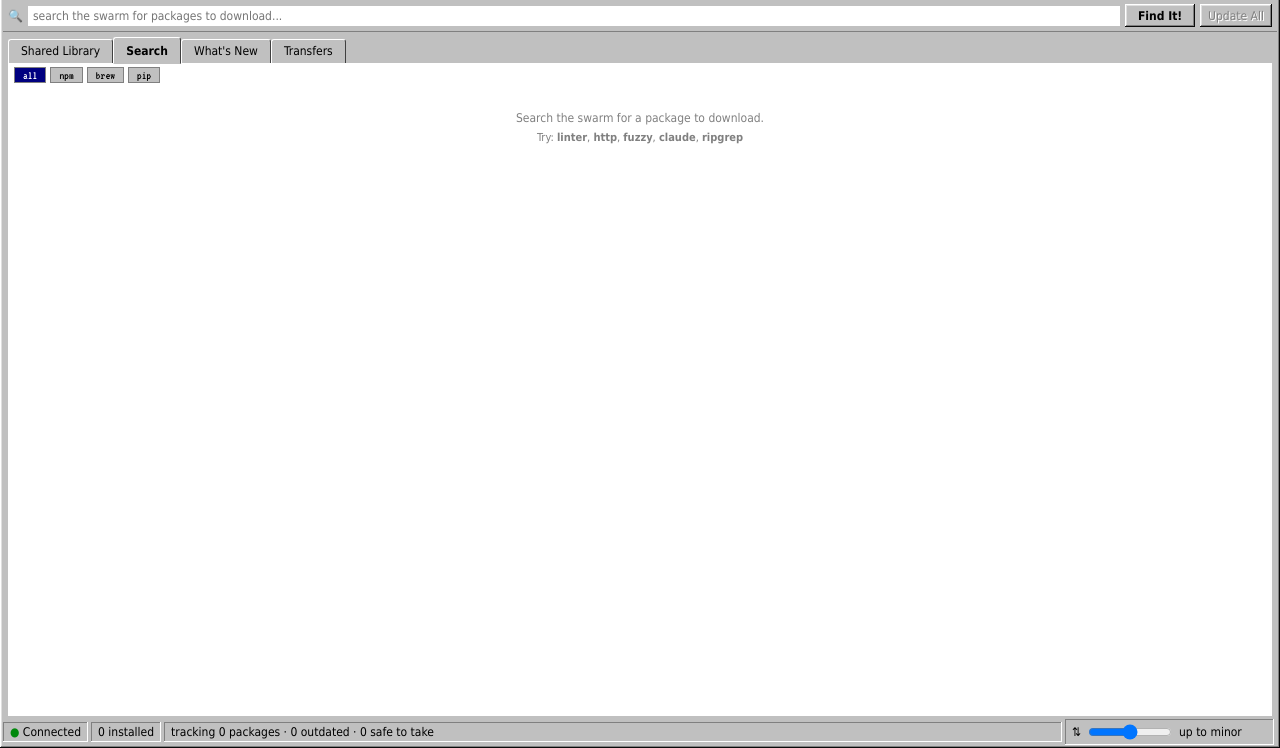
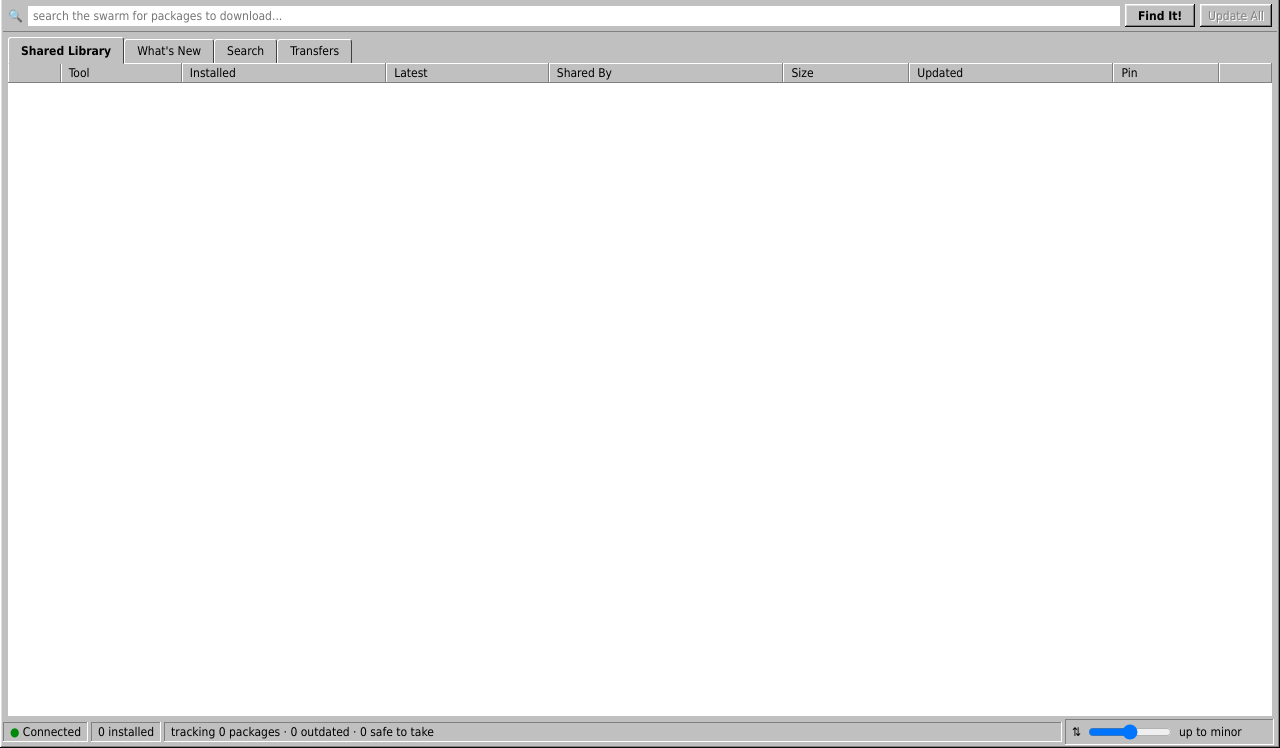
Before and after one commit to umzcio/napm, a website: page frontend/index.html in a window 1280 px wide. Shown: the part 52-800 px from the top of the page. Drawn offline with Linux system fonts and the light colour scheme.

Commit message:
ui: move What's New to second tab, land on Shared Library at launch

```diff
--- a/frontend/index.html
+++ b/frontend/index.html
@@ -207,8 +207,8 @@
 
   <div class="tabs">
     <div class="tab active" data-view="library">Shared Library</div>
+    <div class="tab" data-view="whatsnew">What's New <span class="badge" id="newBadge">0</span></div>
     <div class="tab" data-view="search">Search</div>
-    <div class="tab" data-view="whatsnew">What's New <span class="badge" id="newBadge">0</span></div>
     <div class="tab" data-view="transfers">Transfers <span class="badge" id="xferBadge" style="display:none">0</span></div>
   </div>
 
@@ -710,7 +710,9 @@
     }).catch(function(){});
   }
   setAppVersion();
-  renderXfers(); loadHistory(); runSearch(""); nextStep(); scanLibrary();
+  // Initialize the Search empty state, then land on Shared Library (the instant,
+  // local home) rather than Search.
+  renderXfers(); loadHistory(); runSearch(""); switchTab("library"); nextStep(); scanLibrary();
 })();
 </script>
 </body>
```
Also changed, not shown: prototype/napm-prototype.html (+4 -2 lines).
